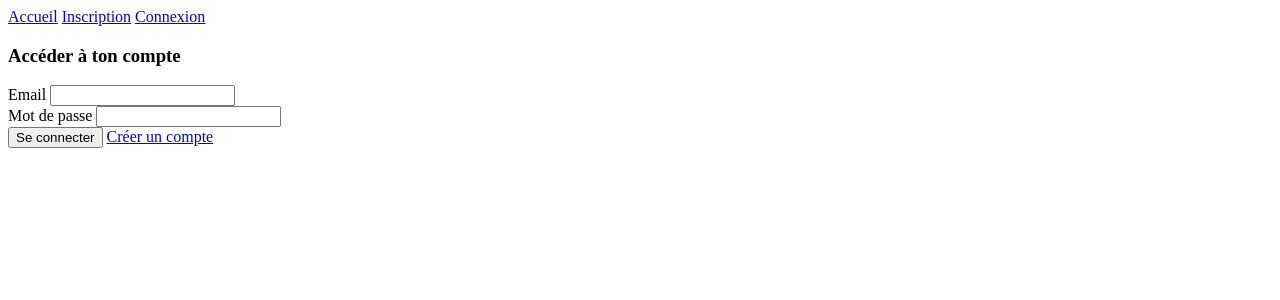
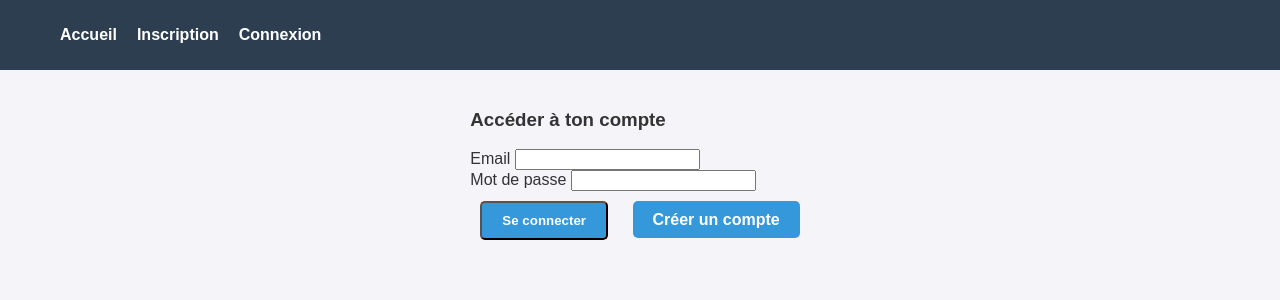
Before and after one commit to Yannickthomas0602/Syst-me-de-gestion-d-utilisateurs, a PHP site: page /login.php in a window 1280 px wide. Shown: the top 300 px of the page. Run offline with PHP 8.4, Linux system fonts and the light colour scheme.

Commit message:
ajout du style pour index.html, login.php et register.php

```diff
--- a/assets/css/style.css
+++ b/assets/css/style.css
@@ -0,0 +1,75 @@
+:root {
+    --primary-color: #2c3e50;
+    --secondary-color: #3498db;
+    --font-color: #333;
+    --background-color: #f4f4f9;
+}
+
+
+body {
+    margin: 0;
+    font-family: Arial, Helvetica, sans-serif;
+    background-color: #f4f4f9;
+    color: #333;
+}
+
+.bar-nav{
+    background-color: var(--primary-color);
+    padding: 10px 20px;
+}
+
+.nav-links ul {
+    list-style: none;
+    display: flex;
+    gap: 20px;
+    align-items: center;
+
+}
+
+#home-icon {
+    color: white
+}
+.nav-links a {
+    text-decoration: none;
+    color: white;
+    font-weight: bold;
+}
+
+a:hover {
+    color: gray;
+}
+
+.page {
+    display: flex;
+    justify-content: center;
+    align-items: center;
+    height: 200px;
+}
+
+
+.hero {
+    text-align: center;
+}
+
+/* Faire un bouton */
+.btn {
+    padding: 10px 20px;
+    margin: 10px;
+    background-color: var(--secondary-color);
+    color: white;
+    text-decoration: none;
+    border-radius: 5px;
+    font-weight: bold;
+}
+
+.btn:hover {
+    background-color: #2980b9;
+}
+
+.btn.secondary {
+    background-color: var(--secondary-color);
+}
+
+.btn.secondary:hover {
+    background-color: #2980b9;
+}
--- a/login.php
+++ b/login.php
@@ -43,17 +43,18 @@ if ($_SERVER['REQUEST_METHOD'] === 'POST') {
     <meta charset="UTF-8">
     <meta name="viewport" content="width=device-width, initial-scale=1.0">
     <title>Connexion</title>
-    <link rel="stylesheet" href="style.css">
+    <link rel="stylesheet" href="assets/css/style.css">
+
 </head>
 <body>
-    <div class="nebula-dot" style="left: 6%; top: 22%;"></div>
-    <div class="nebula-dot secondary" style="right: 12%; bottom: 16%;"></div>
 
-    <header class="topbar">
+    <header class="bar-nav">
         <nav class="nav-links">
-            <a href="index.html">Accueil</a>
-            <a href="register.php">Inscription</a>
-            <a href="login.php">Connexion</a>
+            <ul>
+                <li><a href="index.html">Accueil</a></li>
+                <li><a href="register.php">Inscription</a></li>
+                <li><a href="login.php">Connexion</a></li>
+            </ul>
         </nav>
     </header>
 
@@ -73,7 +74,7 @@ if ($_SERVER['REQUEST_METHOD'] === 'POST') {
                     </div>
                     <div class="actions">
                         <button class="btn" type="submit">Se connecter</button>
-                        <a class="inline-link" href="register.php">Créer un compte</a>
+                        <a class="btn secondary" href="register.php">Créer un compte</a>
                     </div>
                 </form>
             </section>
```
Also changed, not shown: index.html (+11 -31 lines), register.php (+8 -6 lines).
